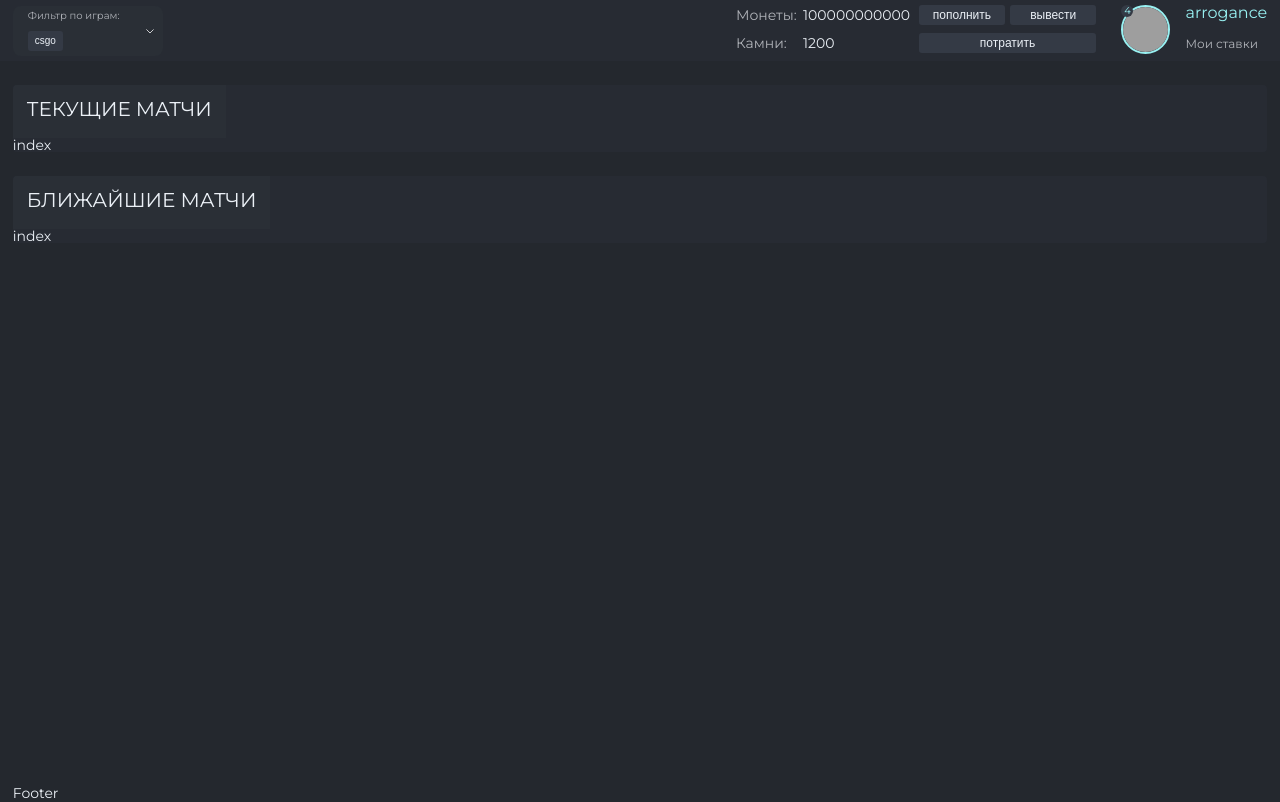
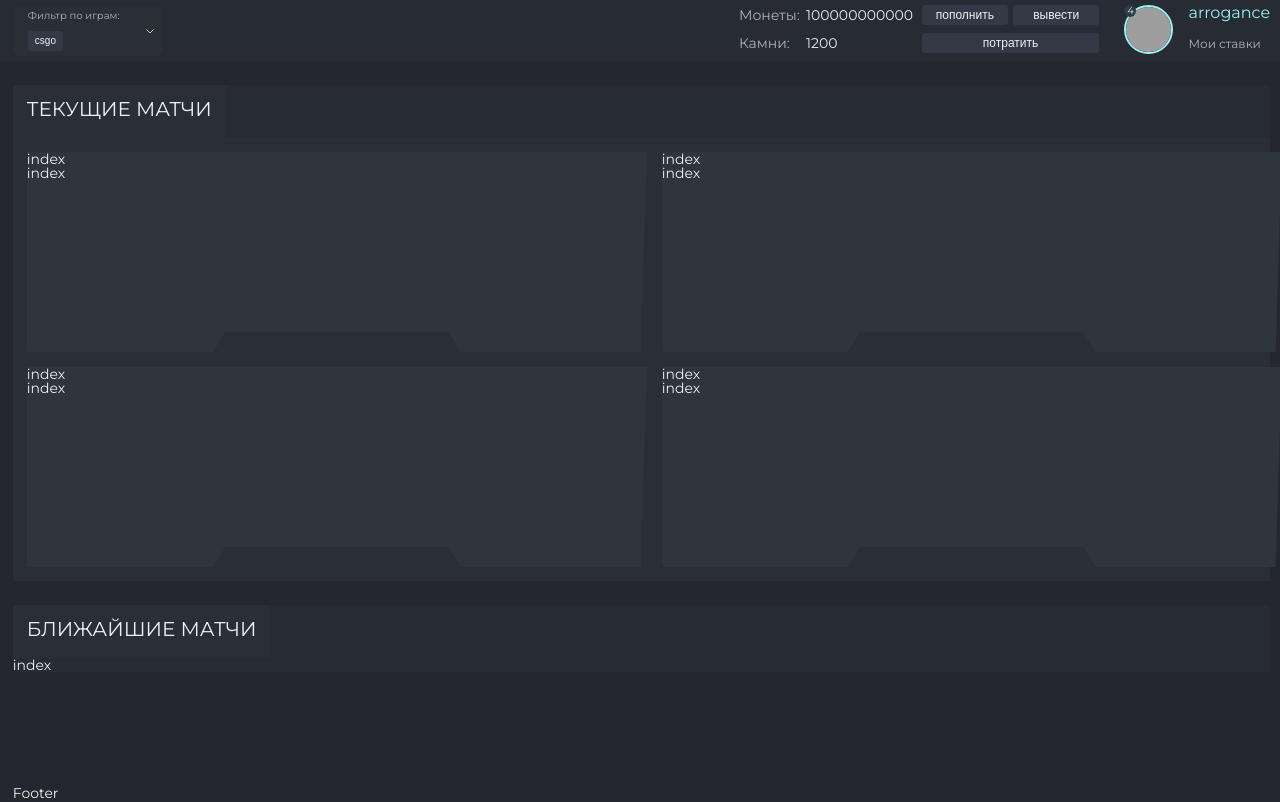
Before and after one commit to ConstIgorIvanov/bets-playground, a React (Create React App) app: page / in a window 1280 px wide. Built offline with nearby package versions, Linux system fonts and the light colour scheme; grey boxes are pictures that could not be loaded.

Commit message:
LiveMatches: layout start

```diff
--- a/src/components/Content/components/LiveMatches/LiveMatches.module.scss
+++ b/src/components/Content/components/LiveMatches/LiveMatches.module.scss
@@ -0,0 +1,4 @@
+.liveMathces {
+  background: #2a2f36;
+  padding: 14px;
+}
--- a/src/components/Content/components/LiveMatches/LiveMatches.tsx
+++ b/src/components/Content/components/LiveMatches/LiveMatches.tsx
@@ -1,10 +1,15 @@
 import React from 'react';
 import { LiveMatchesI } from './LiveMatches.props';
 
-import styles from './LiveMatches.module.scss'
+import styles from './LiveMatches.module.scss';
+import LiveMatchesList from './components/LiveMatchesList/LiveMatchesList';
 
 const LiveMatches = (props: LiveMatchesI) => {
-  return <div>index</div>;
+  return (
+    <div className={styles.liveMathces}>
+      <LiveMatchesList />
+    </div>
+  );
 };
 
 export default LiveMatches;
--- a/src/components/Content/components/LiveMatches/components/LiveMatchesItem/LiveMatchesItem.module.scss
+++ b/src/components/Content/components/LiveMatches/components/LiveMatchesItem/LiveMatchesItem.module.scss
@@ -0,0 +1,7 @@
+.liveMatchesItem {
+  background: #2f353d;
+  height: 200px;
+  width: 620px;
+  border-radius: 2px;
+  clip-path: polygon(0 0, 100% 0, 99% 100%, 70% 100%, 68% 90%, 32% 90%, 30% 100%, 0 100%);
+}
--- a/src/components/Content/components/LiveMatches/components/LiveMatchesItem/LiveMatchesItem.props.ts
+++ b/src/components/Content/components/LiveMatches/components/LiveMatchesItem/LiveMatchesItem.props.ts
@@ -1 +1 @@
-export interface LiveMatchesItem {}
+export interface LiveMatchesItemI {}
--- a/src/components/Content/components/LiveMatches/components/LiveMatchesItem/LiveMatchesItem.tsx
+++ b/src/components/Content/components/LiveMatches/components/LiveMatchesItem/LiveMatchesItem.tsx
@@ -1,11 +1,16 @@
 import React from 'react';
 
-import { LiveMatchesItem } from './LiveMatchesItem.props';
+import { LiveMatchesItemI } from './LiveMatchesItem.props';
 
 import styles from './LiveMatchesItem.module.scss';
 
-const MatchesItem = (props: LiveMatchesItem) => {
-  return <div className={styles.matches}>index</div>;
+const LiveMatchesItem = (props: LiveMatchesItemI) => {
+  return (
+    <div className={styles.liveMatchesItem}>
+      <div>index</div>
+      <div>index</div>
+    </div>
+  );
 };
 
-export default MatchesItem;
+export default LiveMatchesItem;
--- a/src/components/Content/components/LiveMatches/components/LiveMatchesList/LiveMatchesList.module.scss
+++ b/src/components/Content/components/LiveMatches/components/LiveMatchesList/LiveMatchesList.module.scss
@@ -0,0 +1,5 @@
+.liveMatchesList {
+  display: grid;
+  grid-template-columns: 1fr 1fr;
+  gap: 15px;
+}
--- a/src/components/Content/components/LiveMatches/components/LiveMatchesList/LiveMatchesList.tsx
+++ b/src/components/Content/components/LiveMatches/components/LiveMatchesList/LiveMatchesList.tsx
@@ -2,9 +2,17 @@ import React from 'react';
 
 import { LiveMatchesList } from './LiveMatchesList.props';
 import styles from './LiveMatchesList.module.scss';
+import LiveMatchesItem from '../LiveMatchesItem/LiveMatchesItem';
 
 const MatchesList = (props: LiveMatchesList) => {
-  return <div>index</div>;
+  return (
+    <div className={styles.liveMatchesList}>
+      <LiveMatchesItem />
+      <LiveMatchesItem />
+      <LiveMatchesItem />
+      <LiveMatchesItem />
+    </div>
+  );
 };
 
 export default MatchesList;
```
